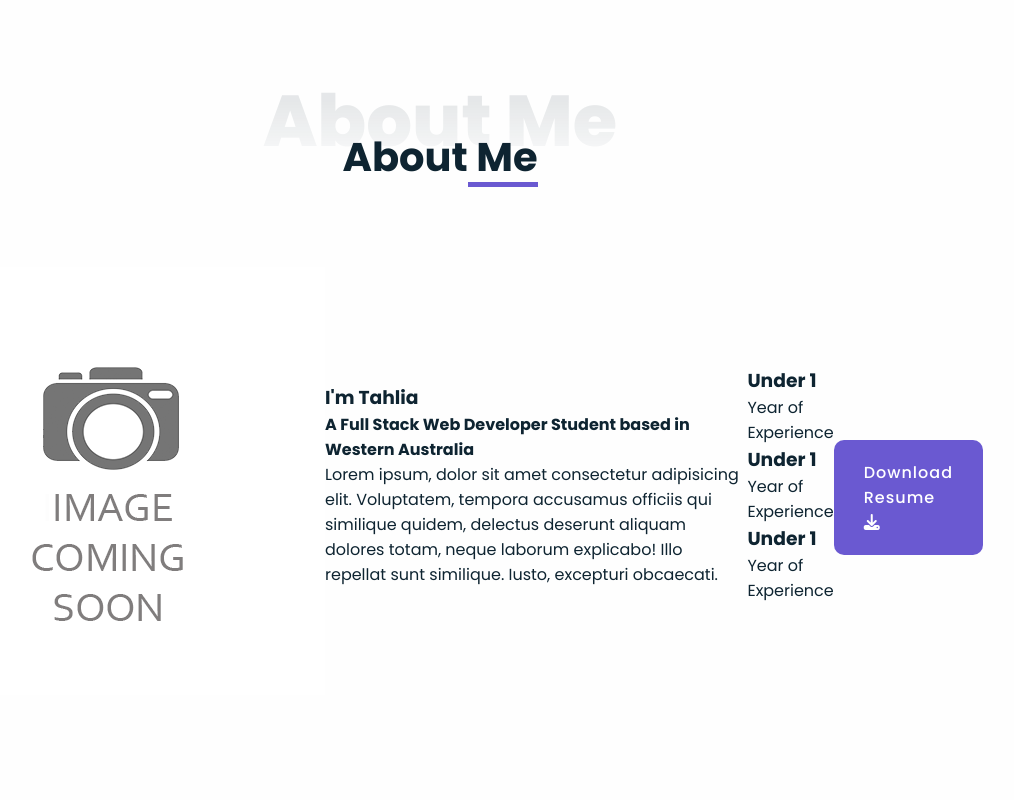
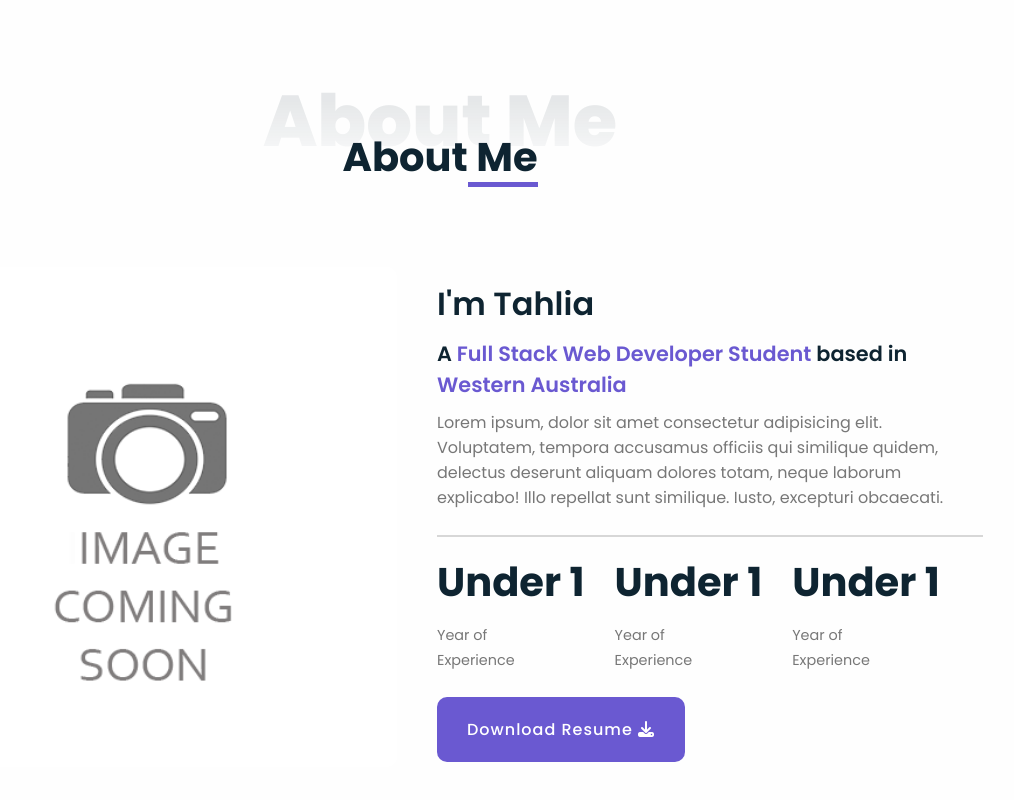
Before and after one commit to tahlialg/personal-portfolio, a plain HTML site: page index.html in a window 1280 px wide. Shown: the part 861-1661 px from the top of the page, without its empty margins (200-1214 px from the left). Before the commit the page ends 1595 px from the top, so only its background shows below. Drawn offline with Linux system fonts and the light colour scheme.

Commit message:
About section styled

```diff
--- a/assets/css/style.css
+++ b/assets/css/style.css
@@ -259,4 +259,60 @@ header {
 }
 
 /* About section */
-/* 27.36 */
+.about .container .content{
+  column-gap: 40px;
+  width: 100%;
+}
+
+.about-img {
+  position: relative;
+}
+
+.about-img img{
+  max-width: 100%;
+  min-width: 500px;
+  border-radius: 10px;
+}
+
+.about-info .description {
+  max-width: 600px;
+}
+
+.about-info .description h3 {
+  font-size: 2em;
+  font-weight: 600;
+  margin-bottom: 10px;
+}
+
+.about-info .description h4 {
+  font-size: 1.3em;
+  font-weight: 600;
+  margin-bottom: 10px;
+}
+
+.about-info .description h4 span{
+  color: var(--second-colour);
+}
+
+.about-info .description p{
+  color: var(--third-colour);
+  font-size: var(--normal-font-size);
+  margin-bottom: 15px;
+  padding-bottom: 25px;
+  border-bottom: 2px solid var(--line-colour);
+}
+
+.about-info .professional-list{
+  display: flex;
+  column-gap: 30px;
+}
+
+.about-info .professional-list .list-item h3{
+  font-size: 2.5em;
+  font-weight: 700;
+}
+
+.about-info .professional-list .list-item span{
+  color: var(--third-colour);
+  font-size: var(--small-font-size);
+}
--- a/index.html
+++ b/index.html
@@ -67,7 +67,7 @@
           <div class="about-img">
             <img src="/assets/images/coming-soon.png" alt="" />
           </div>
-          <div class="about-info"></div>
+          <div class="about-info">
           <div class="description">
             <h3>I'm Tahlia</h3>
             <h4>
@@ -80,7 +80,6 @@
               delectus deserunt aliquam dolores totam, neque laborum explicabo!
               Illo repellat sunt similique. Iusto, excepturi obcaecati.
             </p>
-          </div>
             <ul class="professional-list">
               <li class="list-item">
                 <h3>Under 1</h3>
@@ -100,6 +99,7 @@
             ></a>
           </div>
         </div>
+      </div>
     </section>
   </body>
 </html>
```
Lines whose indentation alone changed are shown as unchanged.
